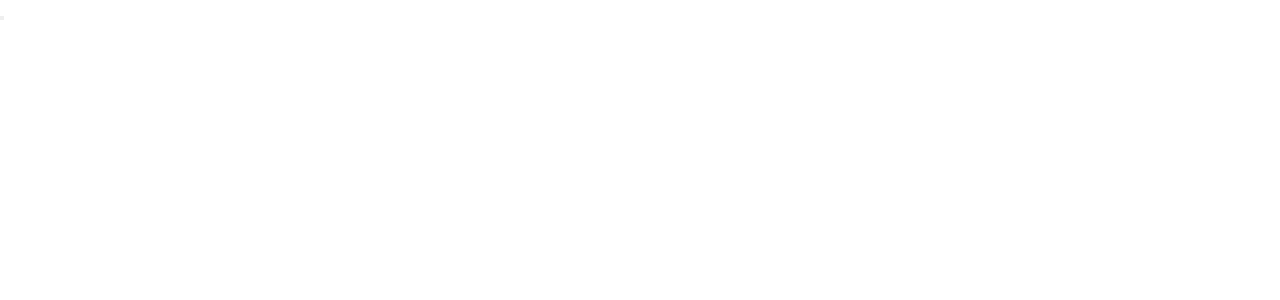
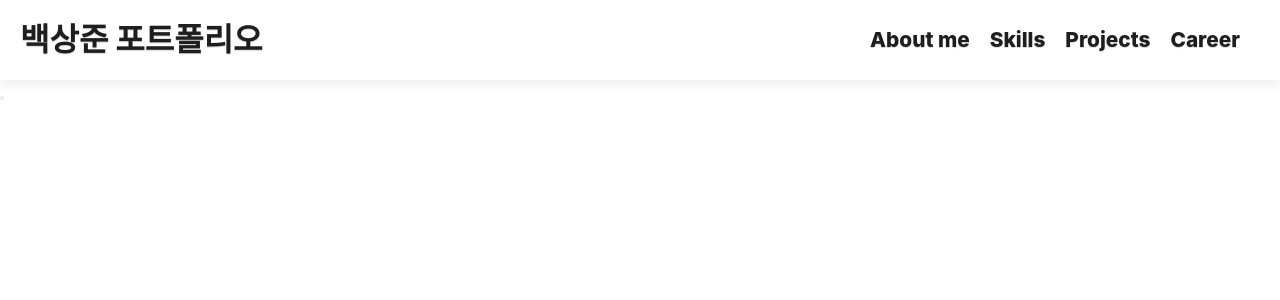
Before and after one commit to Baeksnagjun/baeksangjun-portfolio, a React (Vite) app: page / in a window 1280 px wide. Shown: the top 300 px of the page. Built offline with nearby package versions, Linux system fonts and the light colour scheme; a web font is replaced by a local one.

Commit message:
헤더 완료

```diff
--- a/src/components/common/Gnb.module.css
+++ b/src/components/common/Gnb.module.css
@@ -0,0 +1,28 @@
+.gnb {
+    display: flex;
+    flex-direction: row;
+    gap: 10px;
+    justify-content: space-between;
+    background: #fff;
+    box-shadow: 0 4px 12px rgba(0, 0, 0, 0.08);
+    height: 80px;
+    align-items: center;
+}
+
+.menu {
+    display: flex;
+    flex-direction: row;
+    gap: 20px;
+    margin: 20px;
+}
+.pageBtn{
+    font-size: 1.3rem;
+    font-weight: 800;
+    text-shadow: 0 1px 1px rgba(0, 0, 0, 0.18);
+}
+.logo {
+    margin-left: 20px;
+    font-size: 2rem;
+    font-weight: 800;
+    text-shadow: 0 1px 1px rgba(0, 0, 0, 0.18);
+}
--- a/src/components/common/Gnb.tsx
+++ b/src/components/common/Gnb.tsx
@@ -4,7 +4,14 @@
 export default function Gnb() {
   return (
     <header className={styles.gnb}>
+      <h2 className={styles.logo}>백상준 포트폴리오</h2>
+      <nav className={styles.menu}>
+      <h3 className={styles.pageBtn}>About me</h3>
+      <h3 className={styles.pageBtn}>Skills</h3>
+      <h3 className={styles.pageBtn}>Projects</h3>
+      <h3 className={styles.pageBtn}>Career</h3>
       <ThemeSwitcher />
+      </nav>
     </header>
   );
 }
```
Also changed, not shown: src/app/globals.css (line endings or trailing spaces).
